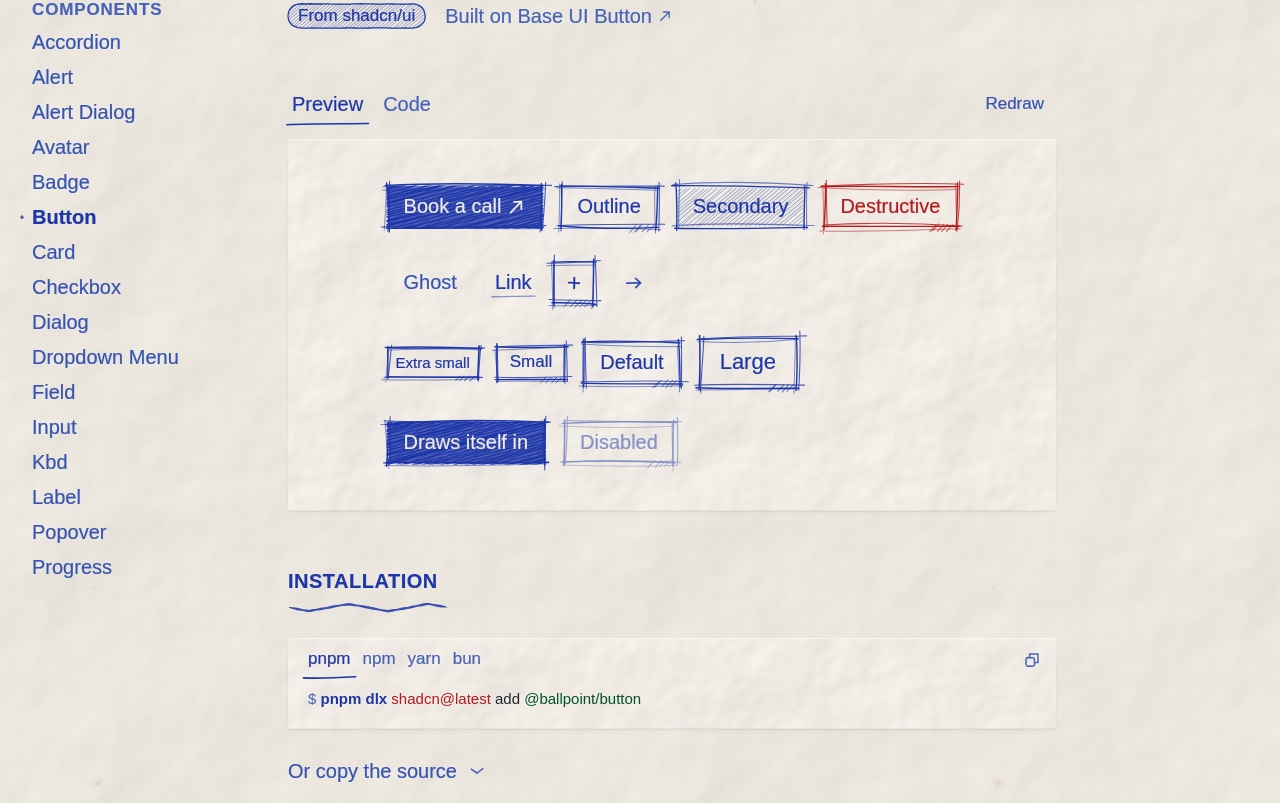
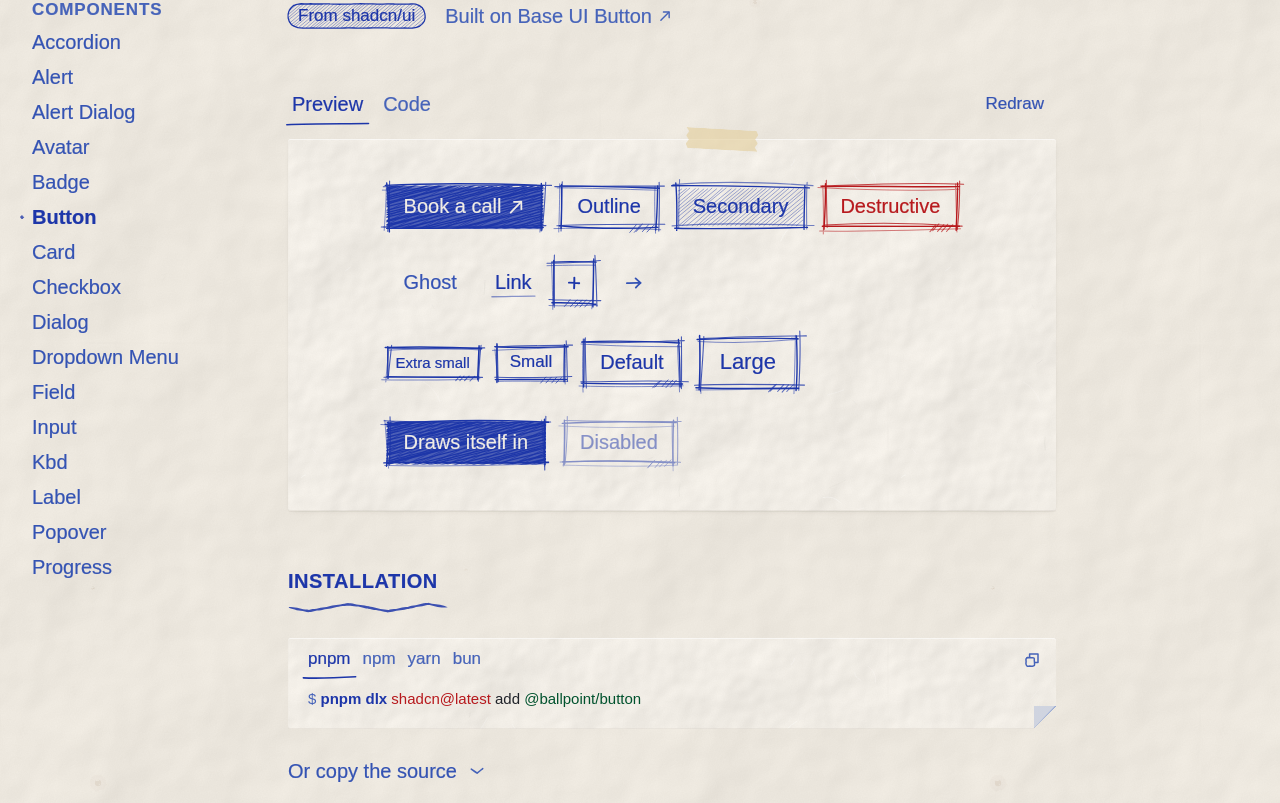
Before and after one commit to useit015/ballpoint, a Next.js app: page /docs/button in a window 1280 px wide. Shown: the part 257-1060 px from the top of the page. Built offline with nearby package versions, Linux system fonts and the light colour scheme; a web font is replaced by a local one.

Commit message:
Slips of paper vary: ruled, coffee-ringed, dog-eared or taped, seeded per slip
Co-Authored-By: Claude Sonnet 5.5 <noreply@anthropic.com>
Claude-Session: https://claude.ai/code/session_013FKrDMwZJ52o7JVSwgcWQW

```diff
--- a/app/docs/[name]/page.tsx
+++ b/app/docs/[name]/page.tsx
@@ -62,7 +62,7 @@ export default async function ComponentPage({ params }: PageProps<"/docs/[name]"
         </div>
       </header>
 
-      <Preview code={<CodeBlock code={exampleSource(main)} />}>
+      <Preview seed={main} code={<CodeBlock code={exampleSource(main)} />}>
         <Example />
       </Preview>
 
@@ -93,7 +93,7 @@ export default async function ComponentPage({ params }: PageProps<"/docs/[name]"
                   {meta?.title ?? name}
                 </h3>
                 {meta && <p className="text-ink-2">{meta.description}</p>}
-                <Preview code={<CodeBlock code={exampleSource(name)} />}>
+                <Preview seed={name} code={<CodeBlock code={exampleSource(name)} />}>
                   <More />
                 </Preview>
               </div>
--- a/app/globals.css
+++ b/app/globals.css
@@ -145,6 +145,101 @@ html,
   box-shadow: var(--slip-shadow);
 }
 
+/* Not every slip is the same sheet (lib/slip.ts picks one per slip, by its
+   own key): ruled like a notebook page, marked by a coffee ring, dog-eared,
+   or held down with a strip of tape. All of it is decoration and stays out
+   of the way of the text and the pointer. */
+.slip[data-slip] {
+  position: relative;
+}
+
+.slip[data-slip="ruled"] .code {
+  background-image: repeating-linear-gradient(
+    to bottom,
+    transparent 0,
+    transparent calc(0.9375rem * 1.7 - 1px),
+    color-mix(in oklab, var(--ink) 14%, transparent) calc(0.9375rem * 1.7 - 1px),
+    color-mix(in oklab, var(--ink) 14%, transparent) calc(0.9375rem * 1.7)
+  );
+  background-position: 0 0.25rem;
+}
+
+.slip[data-slip="stained"],
+.slip[data-slip="folded"] {
+  overflow: clip;
+}
+
+.slip[data-slip="stained"]::after {
+  content: "";
+  position: absolute;
+  z-index: 1;
+  left: var(--slip-x);
+  top: var(--slip-y);
+  width: var(--slip-size);
+  aspect-ratio: 1;
+  translate: -50% -50%;
+  rotate: var(--slip-rot);
+  background: var(--stain);
+  opacity: calc(var(--stain-strength) * 0.7);
+  mix-blend-mode: var(--stain-blend);
+  pointer-events: none;
+  -webkit-mask: url("/stain-ring.svg") center / contain no-repeat;
+  mask: url("/stain-ring.svg") center / contain no-repeat;
+}
+
+/* A dog-ear: the corner is cut away and its flap lies folded back over the sheet. */
+.slip[data-slip="folded"] {
+  clip-path: polygon(0 0, 100% 0, 100% calc(100% - 1.4rem), calc(100% - 1.4rem) 100%, 0 100%);
+}
+
+.slip[data-slip="folded"]::after {
+  content: "";
+  position: absolute;
+  z-index: 1;
+  right: 0;
+  bottom: 0;
+  width: 1.4rem;
+  height: 1.4rem;
+  pointer-events: none;
+  background: linear-gradient(
+    to bottom right,
+    color-mix(in oklab, var(--slip) 86%, var(--ink)) 0 46%,
+    color-mix(in oklab, var(--slip) 55%, var(--ink)) 50%,
+    transparent 50%
+  );
+}
+
+/* Washi tape, a little see-through, with torn ends. */
+.slip[data-slip="taped"]::before {
+  content: "";
+  position: absolute;
+  z-index: 1;
+  top: -0.6rem;
+  left: var(--tape-x);
+  width: 4.5rem;
+  height: 1.3rem;
+  rotate: var(--tape-rot);
+  pointer-events: none;
+  background: oklch(0.86 0.07 88 / 0.62);
+  clip-path: polygon(0 0, 4% 20%, 0 40%, 4% 60%, 0 80%, 3% 100%, 100% 100%, 96% 80%, 100% 60%, 96% 40%, 100% 20%, 97% 0);
+  box-shadow: 0 1px 2px oklch(0.3 0.03 70 / 0.18);
+}
+
+.dark .slip[data-slip="stained"]::after {
+  opacity: 0.32;
+}
+
+.dark .slip[data-slip="taped"]::before {
+  background: oklch(0.72 0.06 88 / 0.32);
+}
+
+@media print {
+  .slip::before,
+  .slip::after {
+    display: none;
+  }
+}
+
 /* Pens and papers shown side by side, each following day and night:
    --pen-day/--pen-night, --paper-day/--paper-night (+ tile and red pen). */
 .pen-scope {
--- a/components/code-block.tsx
+++ b/components/code-block.tsx
@@ -18,6 +18,7 @@ export async function CodeBlock({
   return (
     <CodeFrame
       className={className}
+      seed={`${title ?? lang}-${code.length}-${code.slice(0, 40)}`}
       header={
         <>
           <span className="truncate text-sm text-ink-3">{title ?? lang}</span>
--- a/components/code-frame.tsx
+++ b/components/code-frame.tsx
@@ -1,14 +1,15 @@
 import type { ReactNode } from "react";
 import { cn } from "@/lib/utils";
+import { slipProps } from "@/lib/slip";
 
 /**
  * Code on the cream slip laid on the page (.slip): its own texture and a
  * soft shadow, no drawn border. `header` sits above the code (a file name,
  * tabs, a copy button).
  */
-export function CodeFrame({ header, children, className }: { header?: ReactNode; children: ReactNode; className?: string }) {
+export function CodeFrame({ header, children, className, seed }: { header?: ReactNode; children: ReactNode; className?: string; seed?: string }) {
   return (
-    <figure className={cn("code-block slip relative isolate min-w-0", className)}>
+    <figure className={cn("code-block slip relative isolate min-w-0", className)} {...slipProps(seed ?? "code")}>
       {header && <figcaption className="flex min-h-11 items-center justify-between gap-4 pr-2 pl-5">{header}</figcaption>}
       <div className={cn("code", !header && "pt-4")}>{children}</div>
     </figure>
--- a/components/install-command.tsx
+++ b/components/install-command.tsx
@@ -84,6 +84,7 @@ export function InstallCommand({ what, className }: { what: string; className?:
     <Tabs value={current} onValueChange={(v) => choose(v as Manager)} className="gap-0">
       <CodeFrame
         className={className}
+        seed={`install-${what}`}
         header={
           <>
             <TabsList variant="line" aria-label="Package manager" className="-ml-1 gap-1 text-sm">
--- a/components/plain-code.tsx
+++ b/components/plain-code.tsx
@@ -6,6 +6,7 @@ export function PlainCode({ code, title, className }: { code: string; title?: st
   return (
     <CodeFrame
       className={className}
+      seed={`plain-${title}`}
       header={
         <>
           <span className="truncate text-sm text-ink-3">{title}</span>
--- a/components/preview.tsx
+++ b/components/preview.tsx
@@ -5,12 +5,13 @@ import { InkProvider } from "@/registry/ballpoint/hooks/use-ink-box";
 import { Button } from "@/registry/ballpoint/ui/button";
 import { Tabs, TabsContent, TabsList, TabsTrigger } from "@/registry/ballpoint/ui/tabs";
 import { cn } from "@/lib/utils";
+import { slipProps } from "@/lib/slip";
 
 /**
  * A live example and its code. "Redraw" hands the example a new salt and
  * remounts it, so every stroke is drawn in again by a slightly different hand.
  */
-export function Preview({ children, code, className }: { children: ReactNode; code: ReactNode; className?: string }) {
+export function Preview({ children, code, className, seed }: { children: ReactNode; code: ReactNode; className?: string; seed?: string }) {
   const [tab, setTab] = useState("preview");
   const [salt, setSalt] = useState(0);
   return (
@@ -29,7 +30,7 @@ export function Preview({ children, code, className }: { children: ReactNode; co
       <TabsContent value="preview" keepMounted>
         {/* Every example sits centred on the same cream slip as the code,
             and draws on it as its paper. */}
-        <div data-preview="" data-ink-scope="" className="slip flex min-h-72 items-center justify-center px-6 py-12 text-foreground sm:px-10">
+        <div data-preview="" data-ink-scope="" {...slipProps(`preview-${seed ?? "example"}`, { allow: ["plain", "stained", "folded", "taped"] })} className="slip flex min-h-72 items-center justify-center px-6 py-12 text-foreground sm:px-10">
           <InkProvider key={salt} salt={salt === 0 ? undefined : salt}>
             {children}
           </InkProvider>
--- /dev/null
+++ b/lib/slip.ts
@@ -0,0 +1,40 @@
+import type { CSSProperties } from "react";
+import { createRng, hashSeed } from "@/registry/ballpoint/lib/ink-sketch";
+
+// Slips of paper laid on the page are not all the same sheet: some are ruled,
+// some caught a coffee ring, one has a dog-eared corner, one is held down
+// with a strip of tape. Which is decided by the slip's own key, so every slip
+// keeps its paper from render to render and a page never reshuffles.
+
+const kinds = [
+  "plain", "plain", "plain", "plain",
+  "ruled", "ruled", "ruled",
+  "stained", "stained",
+  "folded",
+  "taped",
+] as const;
+
+export type SlipKind = (typeof kinds)[number];
+
+/** The data attribute and seeded offsets for a slip; spread onto the slip's element. */
+export function slipProps(key: string, { allow }: { allow?: readonly SlipKind[] } = {}): { "data-slip": SlipKind; style: CSSProperties } {
+  const seed = hashSeed(`slip-${key}`);
+  const r = createRng(seed);
+  const pool = allow ? kinds.filter((k) => allow.includes(k)) : kinds;
+  const kind = pool[seed % pool.length];
+  const right = r() < 0.5;
+  const low = r() < 0.5;
+  return {
+    "data-slip": kind,
+    style: {
+      // Where a stain sits (a corner, half off the sheet), and how it lies.
+      "--slip-x": `${right ? 84 + r() * 14 : 2 + r() * 14}%`,
+      "--slip-y": `${low ? 78 + r() * 18 : 6 + r() * 16}%`,
+      "--slip-rot": `${Math.round(r() * 360)}deg`,
+      "--slip-size": `${6 + r() * 3.5}rem`,
+      // Tape lands anywhere along the top, a little askew.
+      "--tape-x": `${30 + r() * 38}%`,
+      "--tape-rot": `${(r() - 0.5) * 9}deg`,
+    } as CSSProperties,
+  };
+}
```
